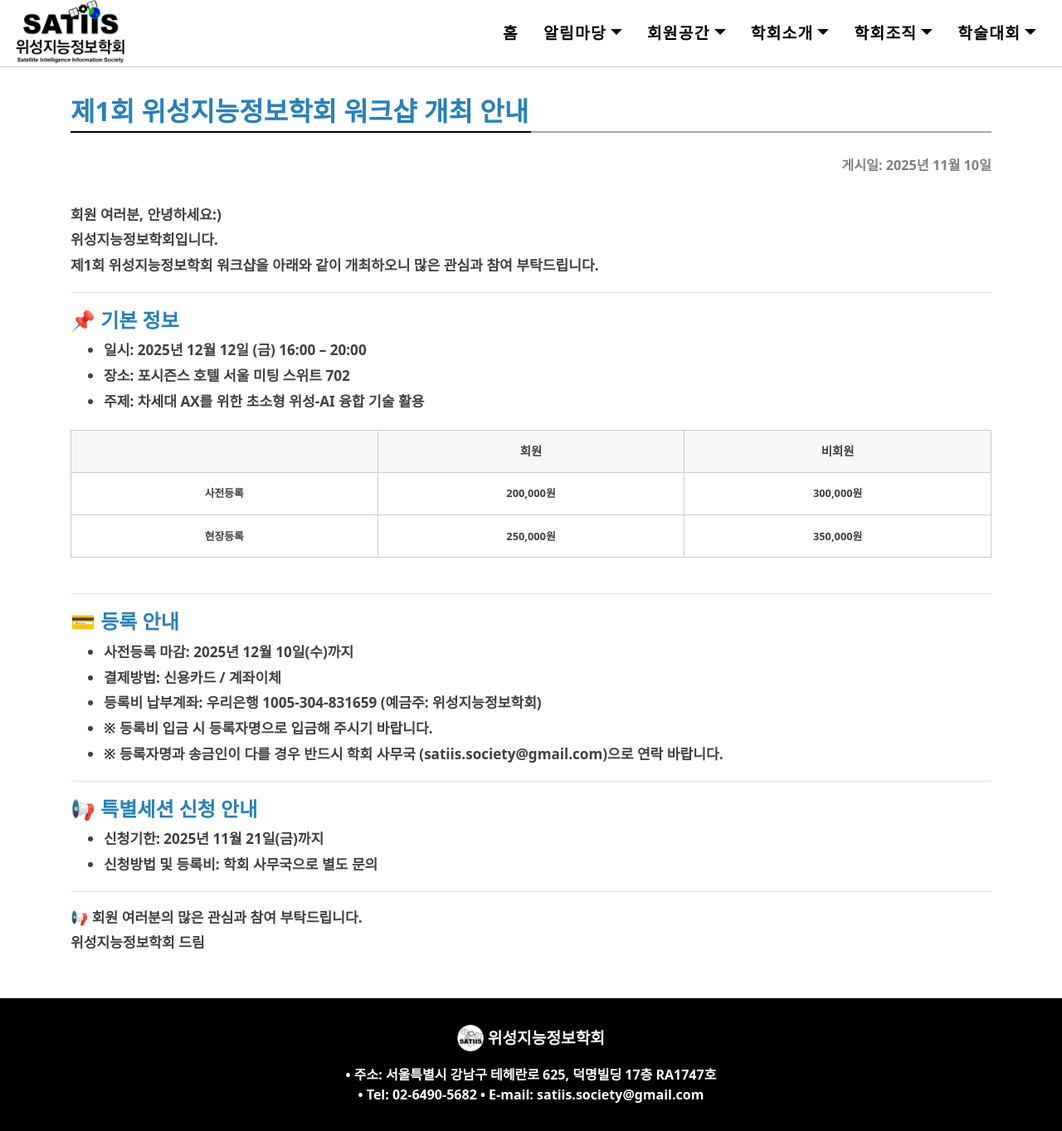
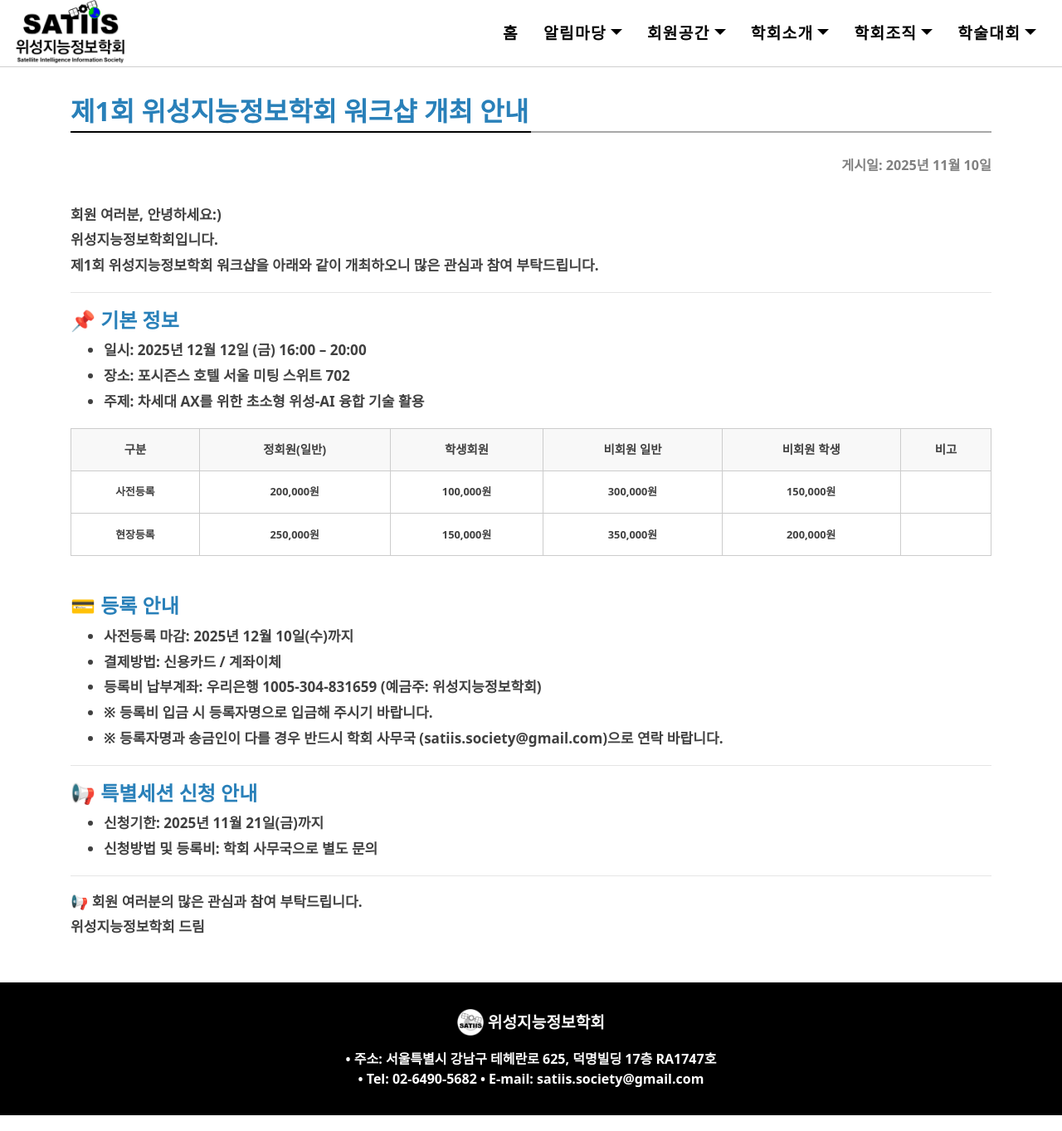
Before and after one commit to satiisgars/satiisgars.github.io, a Jekyll site: the page built from notice/num_2.md, in a window 1280 px wide and 1363 px high. Shown: the whole window at 83% size. Built offline with Jekyll 4.4.1, drawn with Linux system fonts in a browser that asks for light colours; nearby versions of some CDN libraries.

Commit message:
change notice

```diff
--- a/notice/num_2.md
+++ b/notice/num_2.md
@@ -61,31 +61,37 @@ categories: [학회소식, 워크샵]
   <li><strong>주제:</strong> 차세대 AX를 위한 초소형 위성-AI 융합 기술 활용</li>
 </ul>
 
-<table class="customTable1" style="margin-top:1em;">
+<table style="width:100%; border-collapse: collapse; font-size: 0.95em; text-align: center;">
   <thead>
-    <tr>
-      <th></th>
-      <th>회원</th>
-      <th>비회원</th>
+    <tr style="background-color: #e5ebf7;">
+      <th style="border: 1px solid #ccc; padding: 0.6em;">구분</th>
+      <th style="border: 1px solid #ccc; padding: 0.6em;">정회원(일반)</th>
+      <th style="border: 1px solid #ccc; padding: 0.6em;">학생회원</th>
+      <th style="border: 1px solid #ccc; padding: 0.6em;">비회원 일반</th>
+      <th style="border: 1px solid #ccc; padding: 0.6em;">비회원 학생</th>
+      <th style="border: 1px solid #ccc; padding: 0.6em;">비고</th>
     </tr>
   </thead>
   <tbody>
     <tr>
-      <td>사전등록</td>
-      <td>200,000원</td>
-      <td>300,000원</td>
+      <td style="border: 1px solid #ccc; padding: 0.6em;">사전등록</td>
+      <td style="border: 1px solid #ccc; padding: 0.6em;">200,000원</td>
+      <td style="border: 1px solid #ccc; padding: 0.6em;">100,000원</td>
+      <td style="border: 1px solid #ccc; padding: 0.6em;">300,000원</td>
+      <td style="border: 1px solid #ccc; padding: 0.6em;">150,000원</td>
+      <td style="border: 1px solid #ccc; padding: 0.6em;"></td>
     </tr>
     <tr>
-      <td>현장등록</td>
-      <td>250,000원</td>
-      <td>350,000원</td>
+      <td style="border: 1px solid #ccc; padding: 0.6em;">현장등록</td>
+      <td style="border: 1px solid #ccc; padding: 0.6em;">250,000원</td>
+      <td style="border: 1px solid #ccc; padding: 0.6em;">150,000원</td>
+      <td style="border: 1px solid #ccc; padding: 0.6em;">350,000원</td>
+      <td style="border: 1px solid #ccc; padding: 0.6em;">200,000원</td>
+      <td style="border: 1px solid #ccc; padding: 0.6em;"></td>
     </tr>
   </tbody>
 </table>
-
 <br>
-
-<hr>
 
 <h4>💳 등록 안내</h4>
 <ul style="font-size: 0.95em; line-height: 1.8em;">
```
